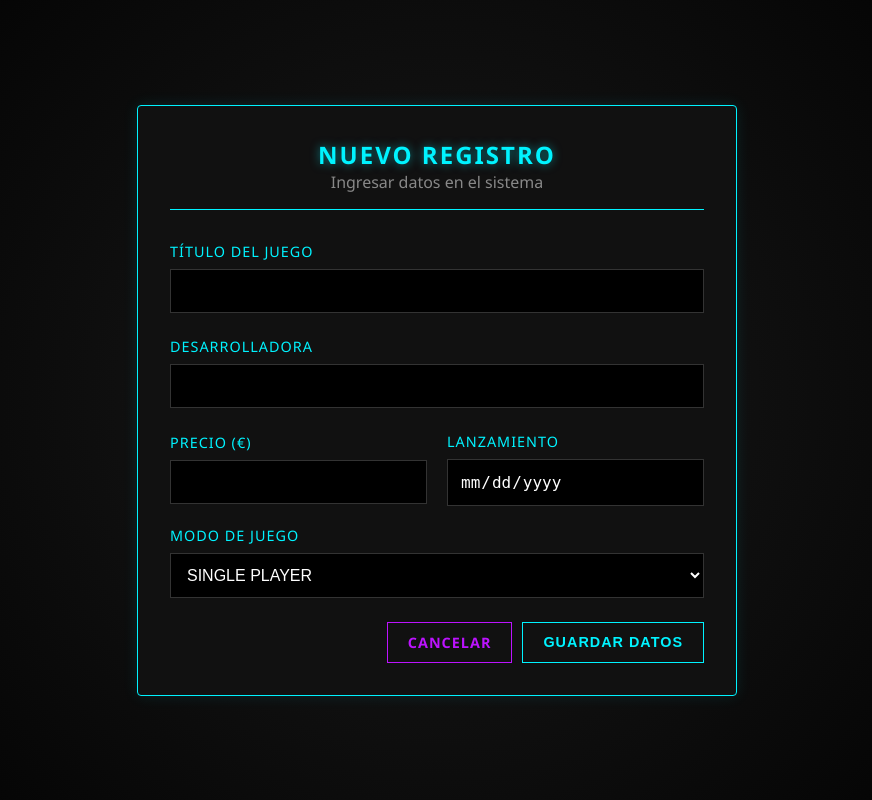
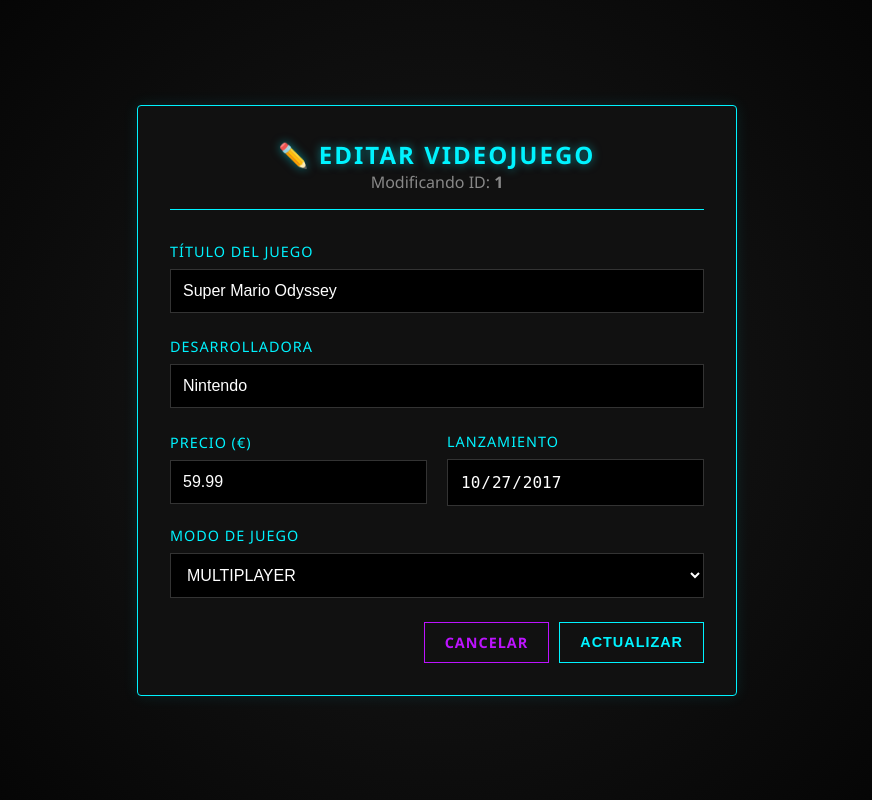
Before and after one commit to Badr-afk/proyecto_crud, a PHP site: page /index.php?action=edit&id=1 in a window 1280 px wide. Shown: the whole page, without its empty margins (203-1075 px from the left). Run offline with PHP 8.4, Linux system fonts and the light colour scheme; the visitor is signed in with stand-in values (Sample User, id 1); data comes from the database, SQL or seed files in the repository.

Commit message:
Actualizacion

```diff
--- a/config/Database.php
+++ b/config/Database.php
@@ -2,7 +2,10 @@
 // config/Database.php
 class Database
 {
-    private $host = 'localhost';
+    // --- CAMBIO AQUÍ: Usamos la IP directa ---
+    private $host = '127.0.0.1';
+    // -----------------------------------------
+
     private $db_name = 'gestion_juegos';
     private $username = 'root';
     private $password = '';
--- a/views/edit.php
+++ b/views/edit.php
@@ -1,59 +1,62 @@
 <?php
+// views/edit.php
 if (!defined('SECURE_ACCESS')) { header("Location: ../index.php"); exit(); }
 ?>
 <!DOCTYPE html>
 <html lang="es">
 <head>
     <meta charset="UTF-8">
-    <title>Añadir Juego</title>
+    <title>Editar Juego - CyberZone</title>
     <link rel="stylesheet" href="css/style.css">
 </head>
 <body>
     <div class="flex-center">
         <div class="card" style="max-width: 600px;">
             <div class="card-header">
-                <h3 class="card-title">NUEVO REGISTRO</h3>
-                <p class="text-muted">Ingresar datos en el sistema</p>
+                <h3 class="card-title">✏️ EDITAR VIDEOJUEGO</h3>
+                <p class="text-muted">Modificando ID: <strong><?php echo $juego['id']; ?></strong></p>
             </div>
 
-            <form action="index.php?action=store" method="POST">
+            <form action="index.php?action=update" method="POST">
+
+                <input type="hidden" name="id" value="<?php echo $juego['id']; ?>">
 
                 <div class="form-group">
                     <label>TÍTULO DEL JUEGO</label>
-                    <input type="text" name="titulo" class="form-control" required>
+                    <input type="text" name="titulo" class="form-control" value="<?php echo $juego['titulo']; ?>" required>
                 </div>
 
                 <div class="form-group">
                     <label>DESARROLLADORA</label>
-                    <input type="text" name="desarrolladora" class="form-control">
+                    <input type="text" name="desarrolladora" class="form-control" value="<?php echo $juego['desarrolladora']; ?>">
                 </div>
 
                 <div class="row">
                     <div class="col">
                         <label>PRECIO (€)</label>
-                        <input type="number" step="0.01" name="precio" class="form-control" required>
+                        <input type="number" step="0.01" name="precio" class="form-control" value="<?php echo $juego['precio']; ?>" required>
                     </div>
                     <div class="col">
                         <label>LANZAMIENTO</label>
-                        <input type="date" name="fecha_lanzamiento" class="form-control">
+                        <input type="date" name="fecha_lanzamiento" class="form-control" value="<?php echo $juego['fecha_lanzamiento']; ?>">
                     </div>
                 </div>
 
                 <div class="form-group">
                     <label>MODO DE JUEGO</label>
                     <select name="es_multijugador" class="form-select">
-                        <option value="0">SINGLE PLAYER</option>
-                        <option value="1">MULTIPLAYER</option>
+                        <option value="0" <?php echo ($juego['es_multijugador'] == 0) ? 'selected' : ''; ?>>SINGLE PLAYER</option>
+                        <option value="1" <?php echo ($juego['es_multijugador'] == 1) ? 'selected' : ''; ?>>MULTIPLAYER</option>
                     </select>
                 </div>
 
                 <div style="display: flex; gap: 10px; justify-content: flex-end; margin-top: 20px;">
                     <a href="index.php?action=dashboard" class="btn btn-danger">CANCELAR</a>
-                    <button type="submit" class="btn btn-primary">GUARDAR DATOS</button>
+                    <button type="submit" class="btn btn-primary">ACTUALIZAR</button>
                 </div>
             </form>
         </div>
     </div>
-    <script src="../js/validaciones.js"></script>
+    <script src="js/validaciones.js"></script>
 </body>
 </html>
```
Also changed, not shown: views/create.php (+6 -5 lines), views/dashboard.php (+12 -5 lines), Readme.md.
